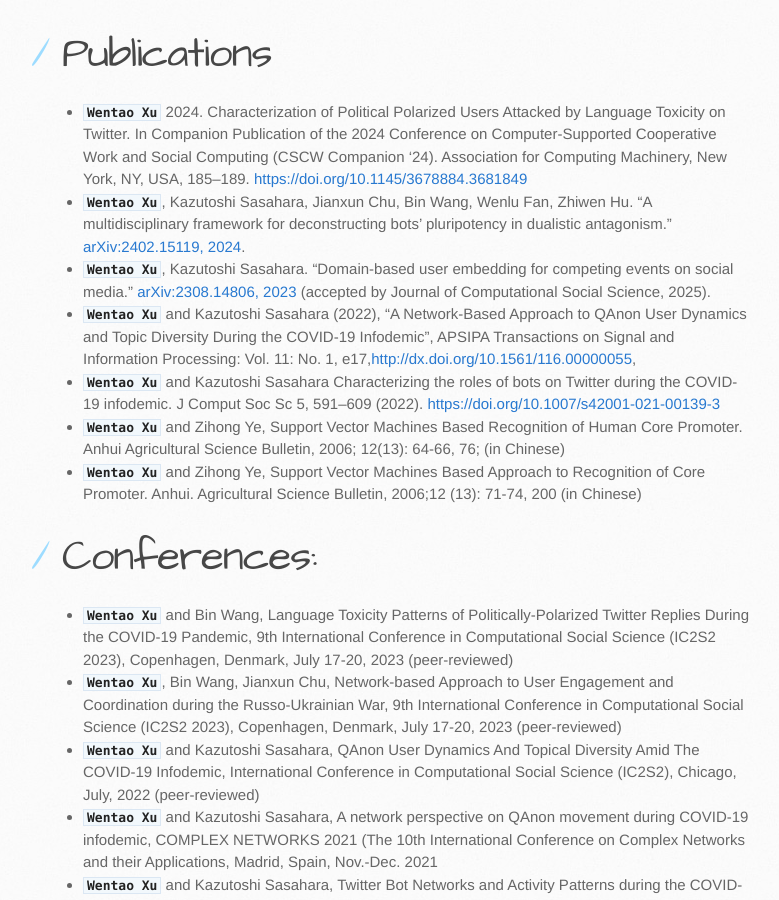
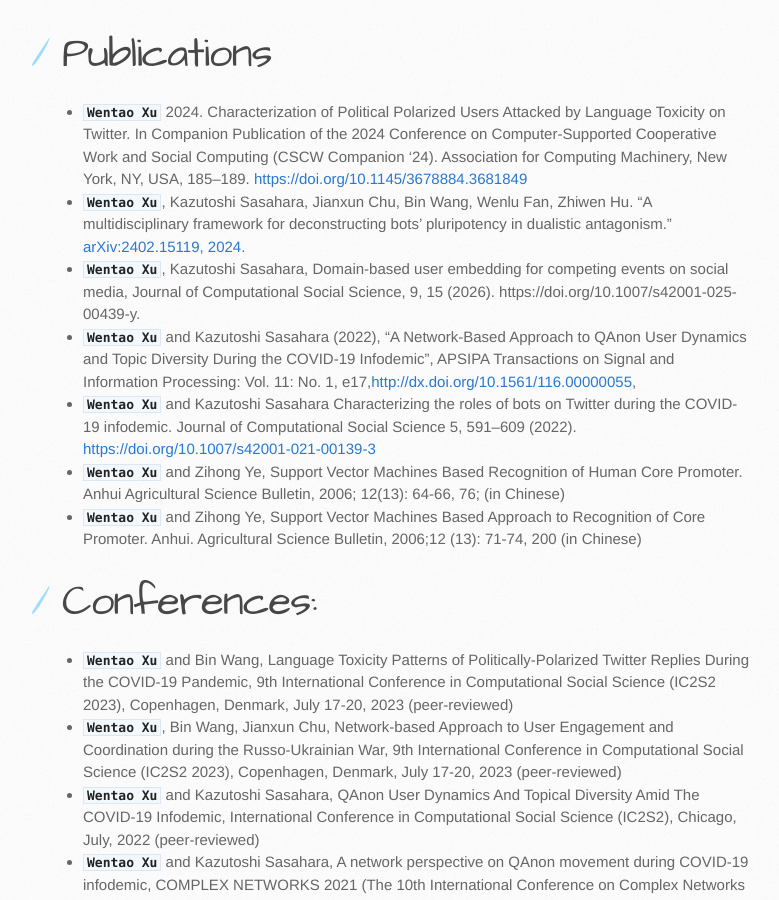
Before and after one commit to myrainbowandsky/myrainbowandsky.github.io, a Jekyll site: the page built from index.md, in a window 1280 px wide and 900 px high, scrolled down 3143 px. Shown: the whole window, without its empty margins (107-886 px from the left). Built offline with Jekyll 4.4.1, drawn with Linux system fonts in a browser that asks for light colours; the repository's description, which GitHub fills in, is left out.

Commit message:
Domain文章更新

```diff
--- a/index.md
+++ b/index.md
@@ -81,9 +81,9 @@ Let’s unite our efforts to demonstrate that "small names" can achieve extraord
 
 * **`Wentao Xu`** 2024. Characterization of Political Polarized Users Attacked by Language Toxicity on Twitter. In Companion Publication of the 2024 Conference on Computer-Supported Cooperative Work and Social Computing (CSCW Companion '24). Association for Computing Machinery, New York, NY, USA, 185–189. [https://doi.org/10.1145/3678884.3681849](https://dl.acm.org/doi/10.1145/3678884.3681849)
 * **`Wentao Xu`**, Kazutoshi Sasahara, Jianxun Chu, Bin Wang, Wenlu Fan, Zhiwen Hu. "A multidisciplinary framework for deconstructing bots' pluripotency in dualistic antagonism." [arXiv:2402.15119, 2024](https://arxiv.org/abs/2402.15119).
-* **`Wentao Xu`**, Kazutoshi Sasahara. "Domain-based user embedding for competing events on social media." [arXiv:2308.14806, 2023](https://arxiv.org/abs/2308.14806) (accepted by Journal of Computational Social Science, 2025).
+* **`Wentao Xu`**, Kazutoshi Sasahara, Domain-based user embedding for competing events on social media, Journal of Computational Social Science, 9, 15 (2026). https://doi.org/10.1007/s42001-025-00439-y.
 * **`Wentao Xu`** and Kazutoshi Sasahara (2022), "A Network-Based Approach to QAnon User Dynamics and Topic Diversity During the COVID-19 Infodemic", APSIPA Transactions on Signal and Information Processing: Vol. 11: No. 1, e17,[http://dx.doi.org/10.1561/116.00000055](http://dx.doi.org/10.1561/116.00000055),
-* **`Wentao Xu`** and Kazutoshi Sasahara Characterizing the roles of bots on Twitter during the COVID-19 infodemic. J Comput Soc Sc 5, 591–609 (2022). [https://doi.org/10.1007/s42001-021-00139-3](https://doi.org/10.1007/s42001-021-00139-3)
+* **`Wentao Xu`** and Kazutoshi Sasahara Characterizing the roles of bots on Twitter during the COVID-19 infodemic. Journal of Computational Social Science 5, 591–609 (2022). [https://doi.org/10.1007/s42001-021-00139-3](https://doi.org/10.1007/s42001-021-00139-3)
 * **`Wentao Xu`** and Zihong Ye, Support Vector Machines Based Recognition of Human Core Promoter. Anhui Agricultural Science Bulletin,  2006; 12(13): 64-66, 76; (in Chinese)
 * **`Wentao Xu`** and Zihong Ye, Support Vector Machines Based Approach to Recognition of Core Promoter. Anhui. Agricultural Science Bulletin,  2006;12 (13): 71-74, 200 (in Chinese)
 
```
